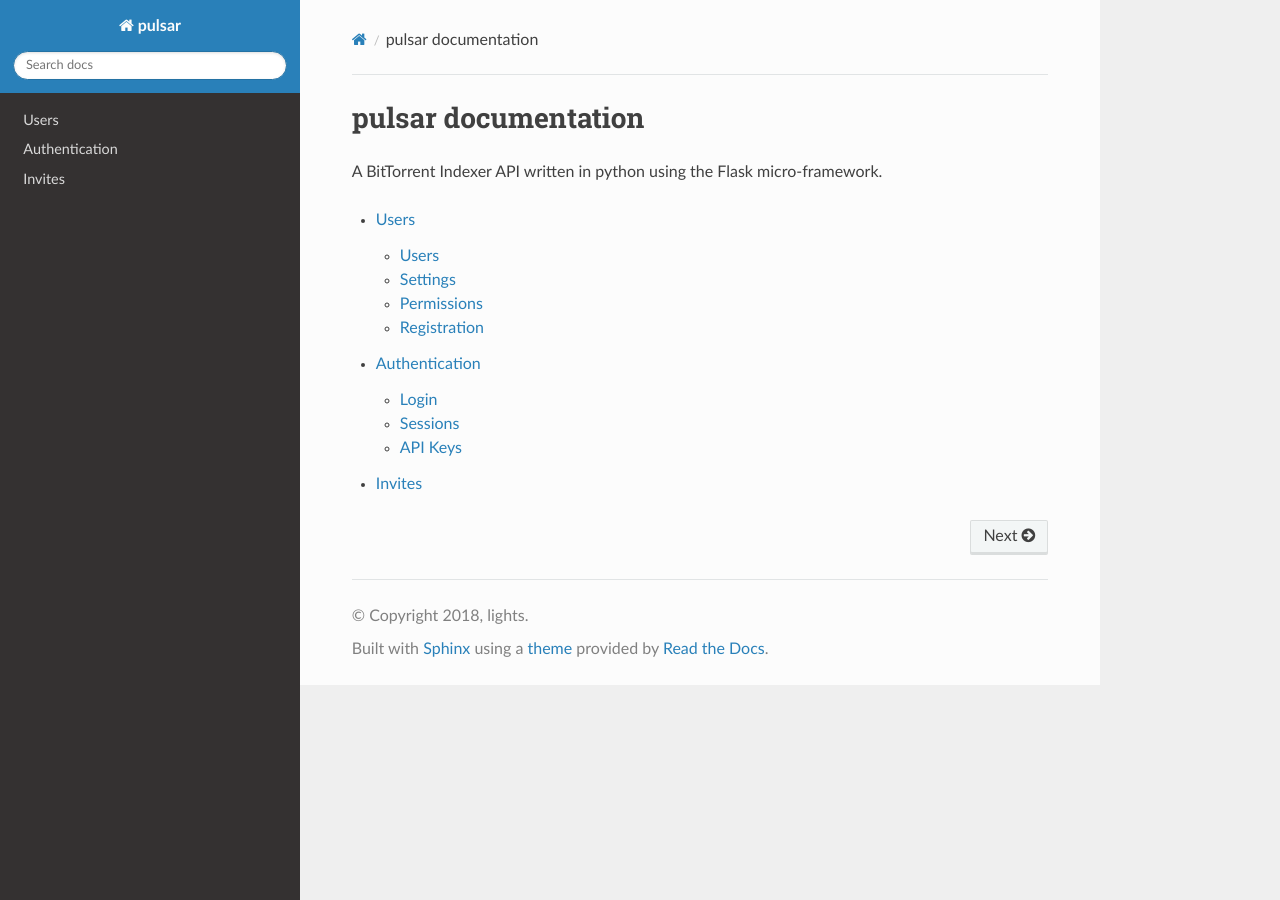
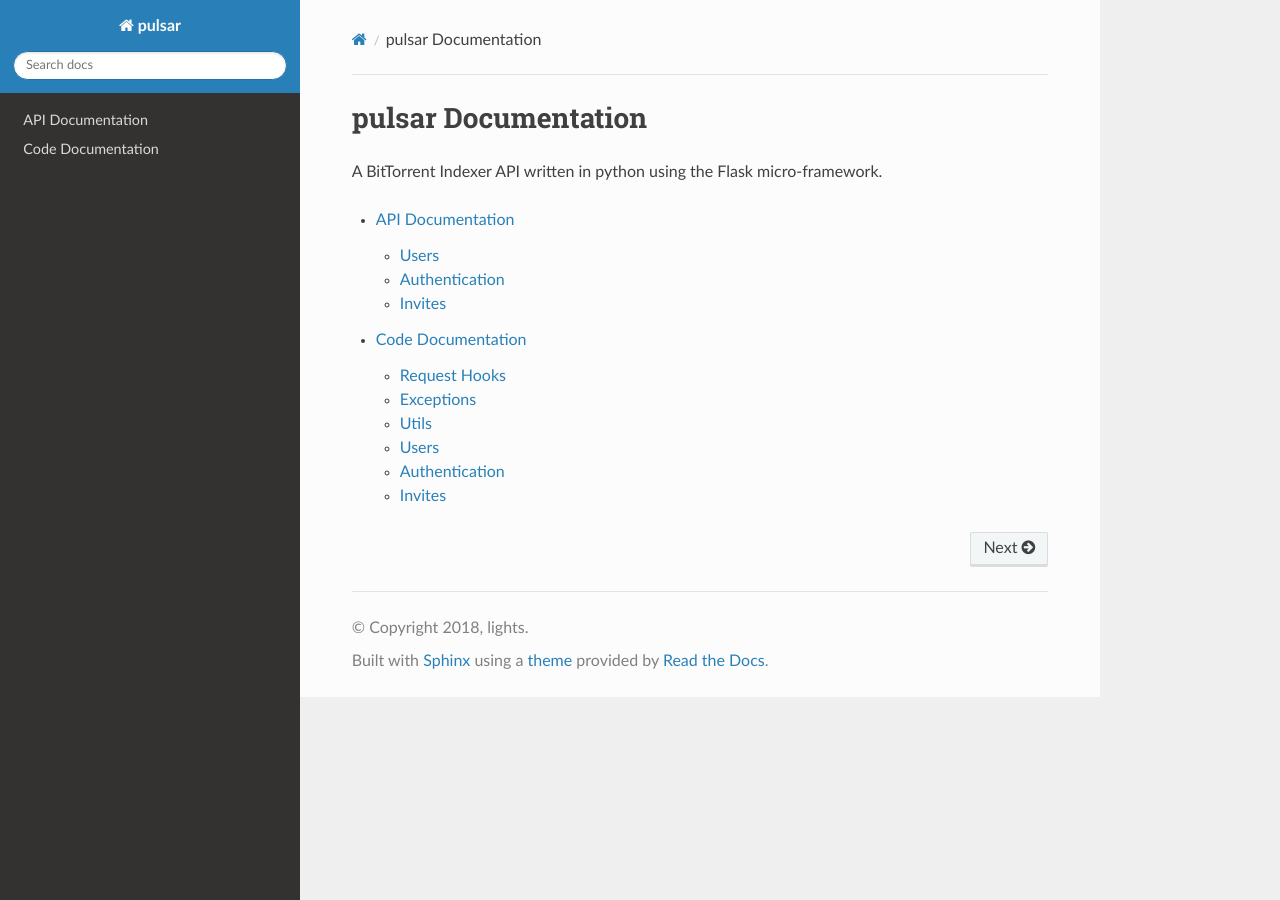
Before and after one commit to sharebears/pulsar, a Sphinx documentation site: the page built from docs/source/index.rst, in a window 1280 px wide. Built offline with Sphinx 7.4.7 and the Read the Docs theme 2.0.0, drawn with Linux system fonts in a browser that asks for light colours.

Commit message:
restructure documentation, split api and code

```diff
--- /dev/null
+++ b/docs/source/code/exceptions.rst
@@ -0,0 +1,6 @@
+Exceptions
+==========
+
+.. automodule:: pulsar.exceptions
+    :members:
+    :show-inheritance:
--- /dev/null
+++ b/docs/source/code/hooks.rst
@@ -0,0 +1,6 @@
+Request Hooks
+=============
+
+.. automodule:: pulsar.hooks
+    :members:
+    :show-inheritance:
--- /dev/null
+++ b/docs/source/code/index.rst
@@ -0,0 +1,13 @@
+Code Documentation
+==================
+Code documentation for the pulsar project.
+
+.. toctree::
+   :maxdepth: 2
+
+   hooks
+   exceptions
+   utils
+   users
+   authentication
+   invites
--- a/docs/source/index.rst
+++ b/docs/source/index.rst
@@ -1,10 +1,9 @@
-pulsar documentation
+pulsar Documentation
 ====================
 A BitTorrent Indexer API written in python using the Flask micro-framework.
 
 .. toctree::
    :maxdepth: 2
 
-   users
-   authentication
-   invites
+   api/index
+   code/index
```
Also changed, not shown: docs/source/api/index.rst (added, +10 -0 lines), docs/source/code/authentication.rst (added, +23 -0 lines), docs/source/code/invites.rst (added, +16 -0 lines), docs/source/code/users.rst (added, +23 -0 lines), docs/source/code/utils.rst (added, +16 -0 lines), docs/source/api/authentication.rst (renamed from docs/source/authentication.rst), docs/source/api/invites.rst (renamed from docs/source/invites.rst), docs/source/api/users.rst (renamed from docs/source/users.rst), 2 other files.
